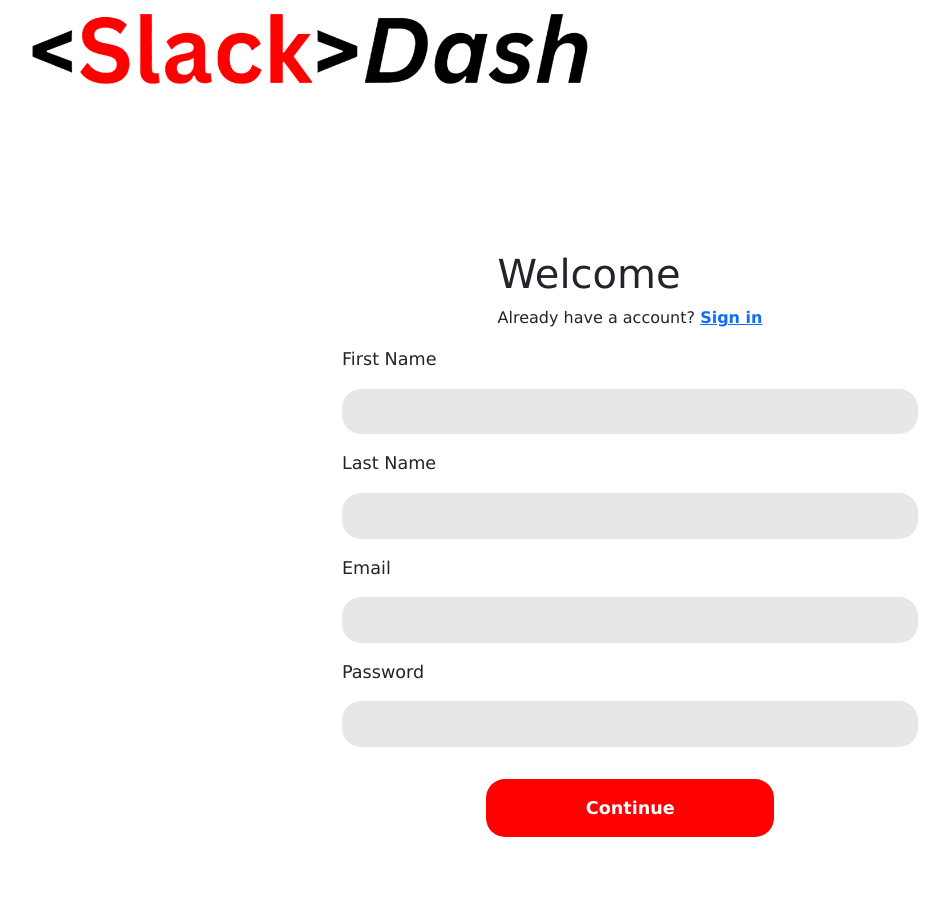
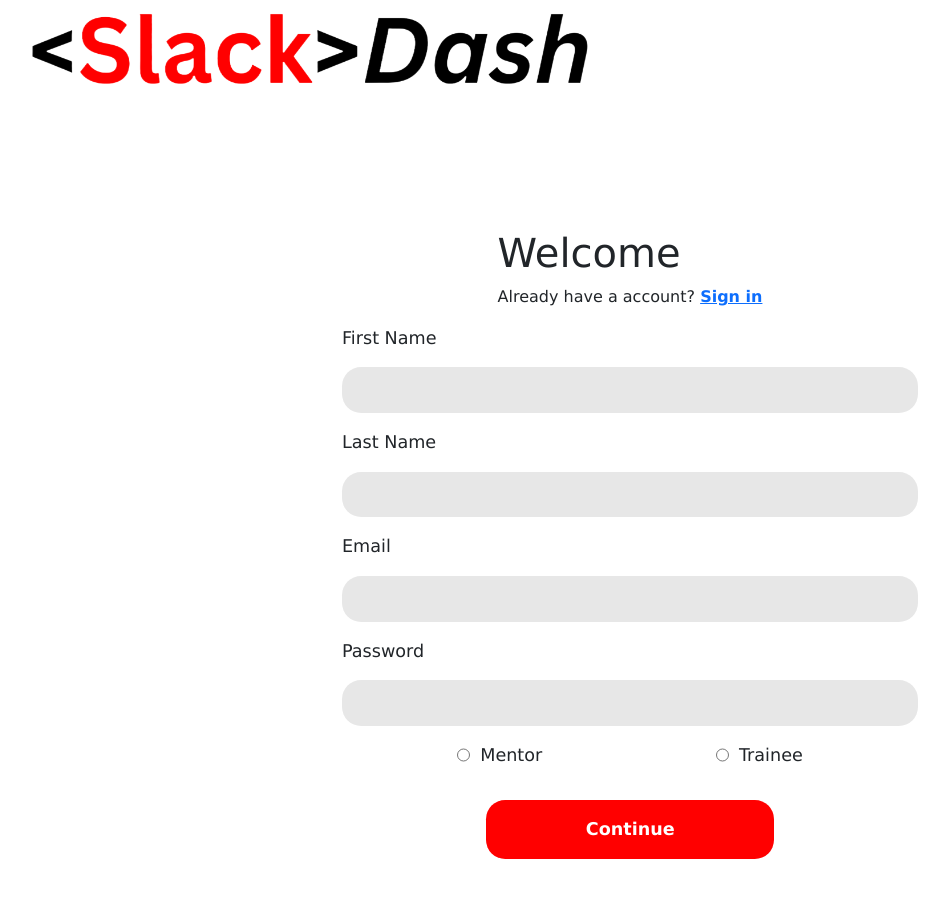
Before and after one commit to ChidimmaOfodum/WM4--Final-Project--SlackDash, a React (Create React App) app in the folder client/: page /signup in a window 1280 px wide. Shown: the top 898 px of the page, without its empty margins (10-959 px from the left). Built offline with nearby package versions, Linux system fonts and the light colour scheme.

Commit message:
radio btn for mentor and trainee added

```diff
--- a/client/src/Components/SignUpPage/SignUpForm.js
+++ b/client/src/Components/SignUpPage/SignUpForm.js
@@ -19,20 +19,59 @@ function SignUpForm() {
       console.log(`Email: ${email}, Password: ${password}`);
     };
   return (
-    <div className='userDetail'>
-     <form onSubmit={handleSubmit} className='signUpForm' >
-      <label htmlFor='firstName'>First Name</label>
-      <input type="text" value={email} onChange={handleEmailChange} className="userInput" id='firstName' />
-      <label htmlFor='lastName' >Last Name</label>
-      <input type="text" value={email} onChange={handleEmailChange} className="userInput" id='lastName' />
-      <label htmlFor='eamil' >Email</label>
-      <input type="email" value={email} onChange={handleEmailChange} className="userInput" id='email'/>
-      <label htmlFor='password' >Password</label>
-      <input type="password" value={password} onChange={handlePasswordChange} className="userInput" id='password'/>
-      <button type="submit" className='signUpBtn' >Continue</button>
-     </form>
-    </div>
-  )
+		<div className="userDetail">
+			<form onSubmit={handleSubmit} className="signUpForm">
+				<label htmlFor="firstName">First Name</label>
+				<input
+					type="text"
+					value={email}
+					onChange={handleEmailChange}
+					className="userInput"
+					id="firstName"
+				/>
+				<label htmlFor="lastName">Last Name</label>
+				<input
+					type="text"
+					value={email}
+					onChange={handleEmailChange}
+					className="userInput"
+					id="lastName"
+				/>
+				<label htmlFor="eamil">Email</label>
+				<input
+					type="email"
+					value={email}
+					onChange={handleEmailChange}
+					className="userInput"
+					id="email"
+				/>
+				<label htmlFor="password">Password</label>
+				<input
+					type="password"
+					value={password}
+					onChange={handlePasswordChange}
+					className="userInput"
+					id="password"
+				/>
+
+        <div className='radioBtnWrapper'>
+          <div className='radioBtn'>
+				<input type="radio" id="mentor" name='input' />
+				<label htmlFor="mentor">Mentor</label>
+          </div>
+
+          <div className='radioBtn'>
+				<input type="radio" id="trainee" name='input'/>
+				<label htmlFor="trainee">Trainee</label>
+          </div>
+
+        </div>
+				<button type="submit" className="signUpBtn">
+					Continue
+				</button>
+			</form>
+		</div>
+	);
 }
 
 export default SignUpForm
--- a/client/src/pages/SignUp.css
+++ b/client/src/pages/SignUp.css
@@ -50,6 +50,21 @@
 	padding-top: 1.3rem;
 }
 
+input[type = radio] {
+	accent-color: red;
+}
+.radioBtnWrapper {
+	width: 60%;
+	margin: 0 auto;
+	display: flex;
+	justify-content: space-between;
+}
+
+.radioBtn {
+	display: flex;
+	gap: 10px;
+}
+
 /* Desktop version */
 @media screen and (min-width: 600px) {
 	.userDetail {
```
